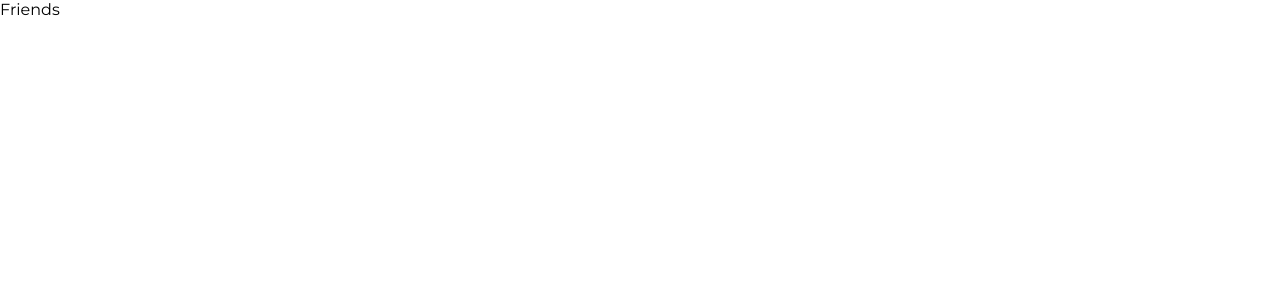
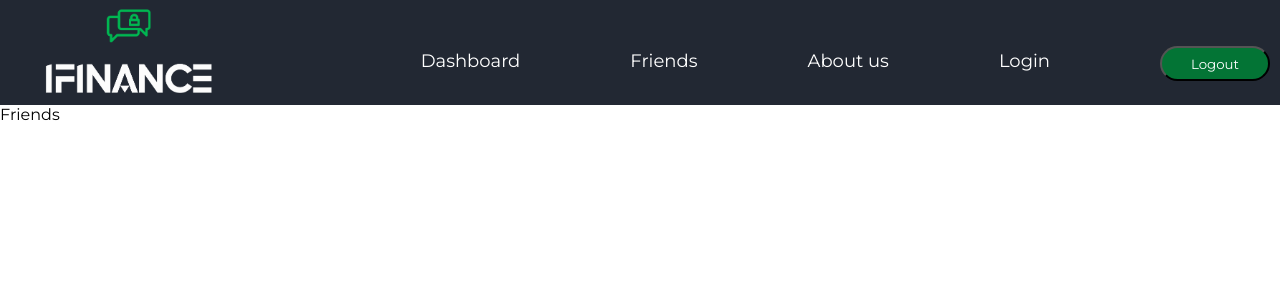
Before and after one commit to kalviumcommunity/Pranjal_S56_Capstone_expense_management, a React (Vite) app in the folder Client/client/: page /friends in a window 1280 px wide. Shown: the top 300 px of the page. Built offline with nearby package versions, Linux system fonts and the light colour scheme.

Commit message:
Created the expense dashboard

```diff
--- a/Client/client/src/Components/Aboutus.jsx
+++ b/Client/client/src/Components/Aboutus.jsx
@@ -1,10 +1,11 @@
 import React from 'react'
 import "../Styles/Aboutus.css"
+import Navbar from './Navbar'
 
 function Aboutus() {
   return (
     <>
-
+  <Navbar/>
     </>
   )
 }
--- a/Client/client/src/Components/Dashboard.jsx
+++ b/Client/client/src/Components/Dashboard.jsx
@@ -1,9 +1,13 @@
 import React from 'react'
 import "../Styles/Dashboard.css"
+import Navbar from './Navbar'
 
 function Dashboard() {
   return (
+    <>
+    <Navbar/>
     <div>Dashboard</div>
+    </>
   )
 }
 
--- a/Client/client/src/Components/Friends.jsx
+++ b/Client/client/src/Components/Friends.jsx
@@ -1,9 +1,13 @@
 import React from 'react'
 import "../Styles/Friends.css"
+import Navbar from './Navbar'
 
 function Friends() {
   return (
+    <>
+    <Navbar/>
     <div>Friends</div>
+    </>
   )
 }
 
--- a/Client/client/src/Components/Navbar.jsx
+++ b/Client/client/src/Components/Navbar.jsx
@@ -9,7 +9,7 @@ function Navbar() {
       <div className="main">
         <div className="nav">
           <div className="img">
-            <img className="imglogo" width={200} src={logo} alt="" />
+            <NavLink to={"/"}><img className="imglogo" width={200} src={logo} alt="" /></NavLink>
           </div>
 
           <div className="tags">
```
Also changed, not shown: Client/client/src/README.md.
